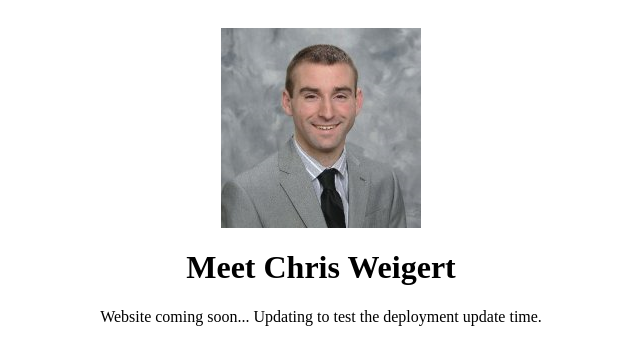
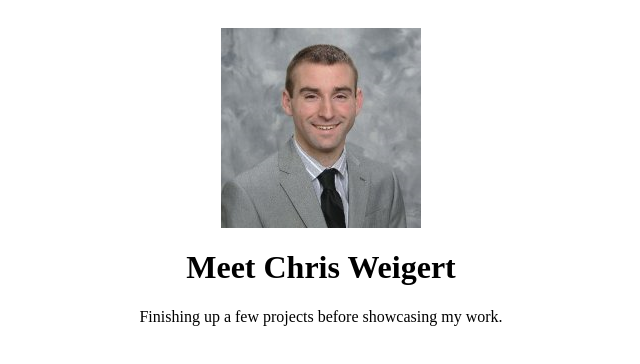
Before and after one commit to cweigert/chrisweigert, a plain HTML site: page index.html in a window 1280 px wide. Shown: the whole page, without its empty margins (319-959 px from the left). Drawn offline with Linux system fonts and the light colour scheme.

Commit message:
Update index.html

```diff
--- a/index.html
+++ b/index.html
@@ -8,8 +8,7 @@
     <body>
         <h1>Meet Chris Weigert</h1>
         <p>
-            Website coming soon...
-            Updating to test the deployment update time.
+            Finishing up a few projects before showcasing my work.
         </p>
         <!-- code for using javascript function from common.js: <input type="button" value="Click Button Test" onclick="testButtonClick();" /> -->
     </body>
```
